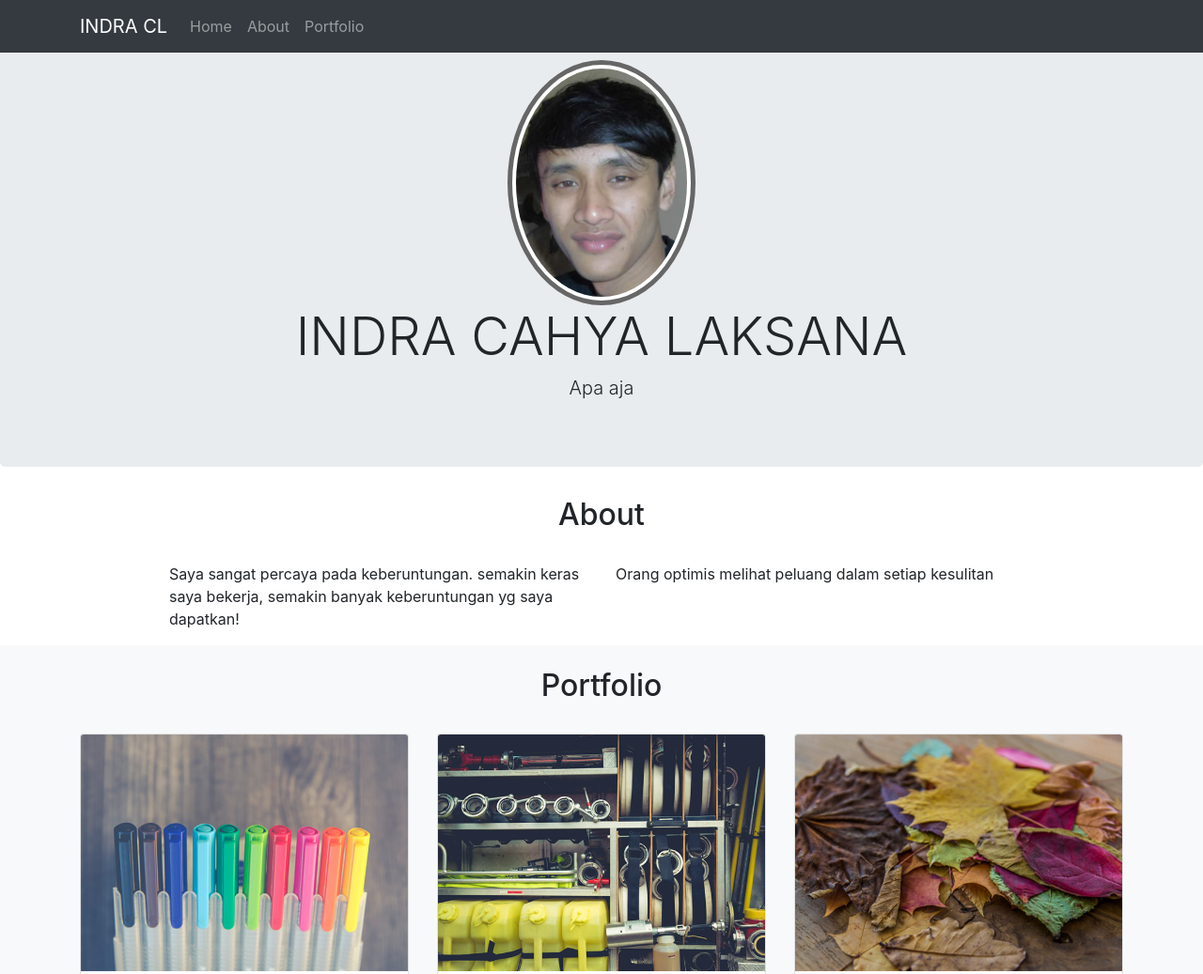
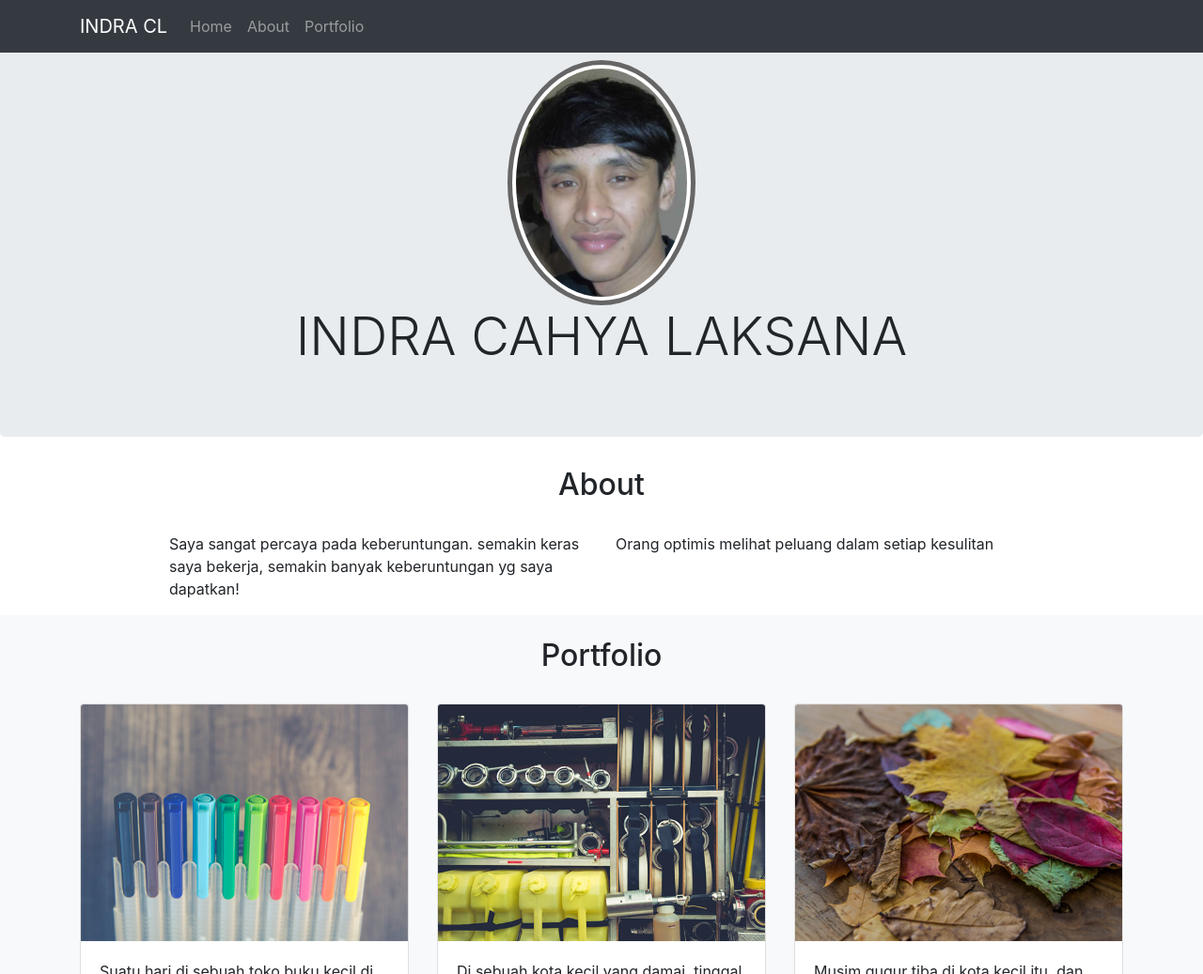
Before and after one commit to icahyala/portofolio, a plain HTML site: page index.html in a window 1280 px wide. Shown: the top 1037 px of the page at 94% size. Drawn offline with nearby package versions, Linux system fonts and the light colour scheme.

Commit message:
Update index.html

```diff
--- a/index.html
+++ b/index.html
@@ -43,7 +43,7 @@
         <div class="text-center">
           <img src="indra.jpg" class="rounded-circle img-thumbnail">
           <h1 class="display-4">INDRA CAHYA LAKSANA</h1>
-          <h3 class="lead">Apa aja</h3>
+          <h3 class="lead"></h3>
         </div>
       </div>
     </div>
```
